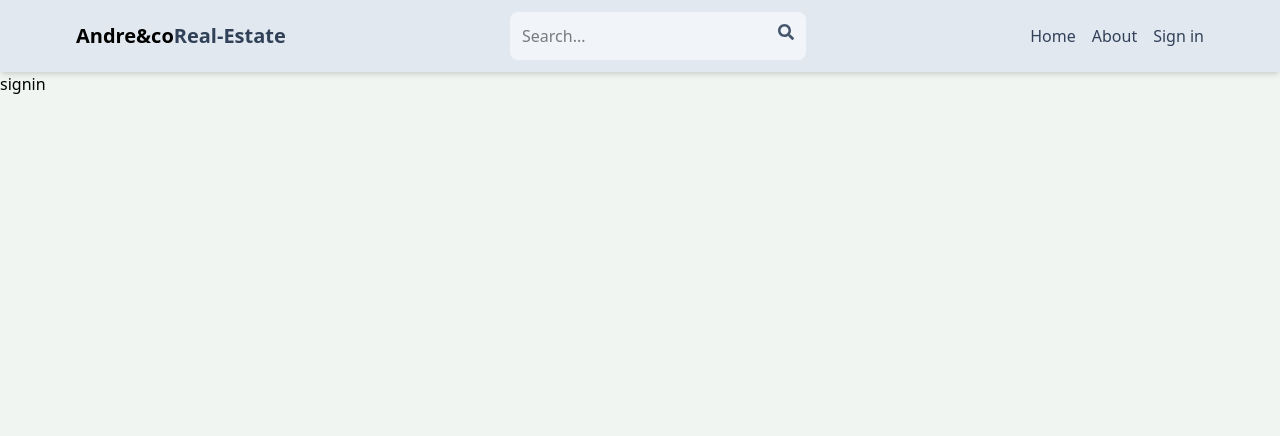
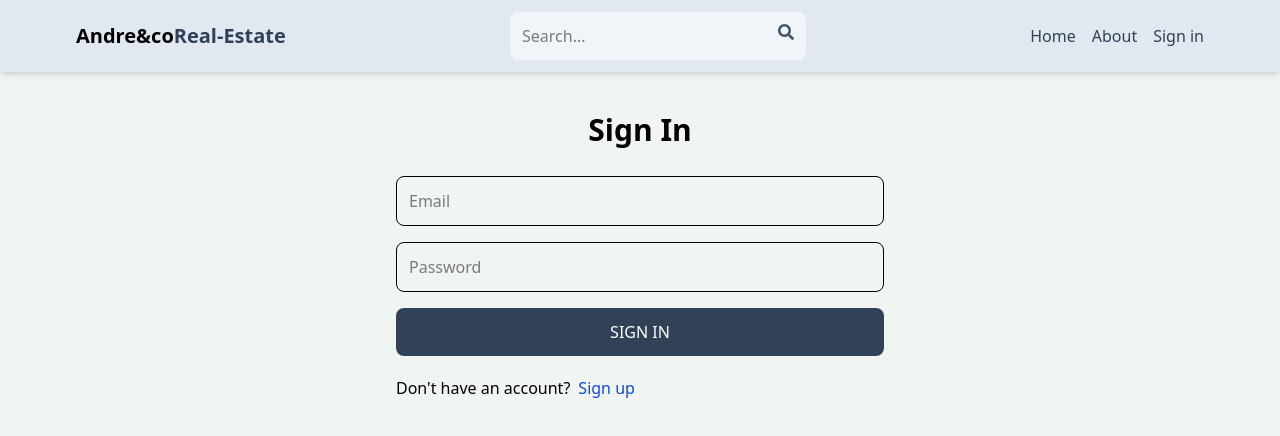
Before and after one commit to AndreD17/Estate-ecom-MERN, a React (Vite) app in the folder client/: page /sign-in in a window 1280 px wide. Shown: the top 436 px of the page. Built offline with nearby package versions, Linux system fonts and the light colour scheme.

Commit message:
Complete sign in functionality

```diff
--- a/client/src/pages/SignIn.jsx
+++ b/client/src/pages/SignIn.jsx
@@ -1,7 +1,64 @@
 import React from 'react'
+import { Link, useNavigate } from 'react-router-dom'
+import { useState } from 'react';
 
-export default function signin() {
-  return (
-    <div>signin</div>
-  )
+
+export default function SignIn() {
+  const [formData, setFormData] = useState({})
+  const [error, setError] = useState(null);
+  const [loading, setLoading] = useState(false);
+  const navigate = useNavigate();
+  const handleChange =(e) =>{
+    setFormData({
+      ...formData,
+      [e.target.id]: e.target.value
+    });
+  };
+  const handleSubmit = async (e) => {
+    e.preventDefault();
+    try {
+      setLoading(true);
+      const res = await fetch('/api/auth/signin', {
+        method: 'POST',
+        headers: {
+          'Content-Type': 'application/json'
+        },
+        body: JSON.stringify(formData)
+      });
+      const data = await res.json();
+      console.log(data);
+      if (data.success === false) {
+        setLoading(false);
+        setError(data.message);
+        return;
+      }
+      setLoading(false);
+      setError(null);
+      navigate('/');
+      console.log(data);
+    } catch (error) {
+      setLoading(false);
+      setError(error.message);
+    }
+  };
+
+
+  return (<div className='= p-3 max-w-lg mx-auto'>
+    <h1 className='text-3xl text-center font-semibold my-7'>Sign In</h1>
+    <form onSubmit={handleSubmit} className='flex flex-col gap-4'>
+      <input type="email" placeholder='Email' className='border p-3 rounded-lg' id='email' onChange={handleChange} />
+      <input type="password" placeholder='Password' className='border p-3 rounded-lg' id='password'  onChange={handleChange}/>
+      <button disabled={loading} className='bg-slate-700 text-white p-3 rounded-lg uppercase hover:opacity-05
+      disabled:opacity-80'>
+        {loading ? 'Loading' : 'Sign In'}
+        </button>
+    </form>
+    <div className='flex gap-2 mt-5'>
+      <p>Don't have an account?</p>
+      <Link to='/sign-up'>
+      <span className='text-blue-700'>Sign up</span>
+      </Link>
+    </div>
+    {error && <p className='text-red-500 mt-5'>{error}</p>}
+  </div>)
 }
```
